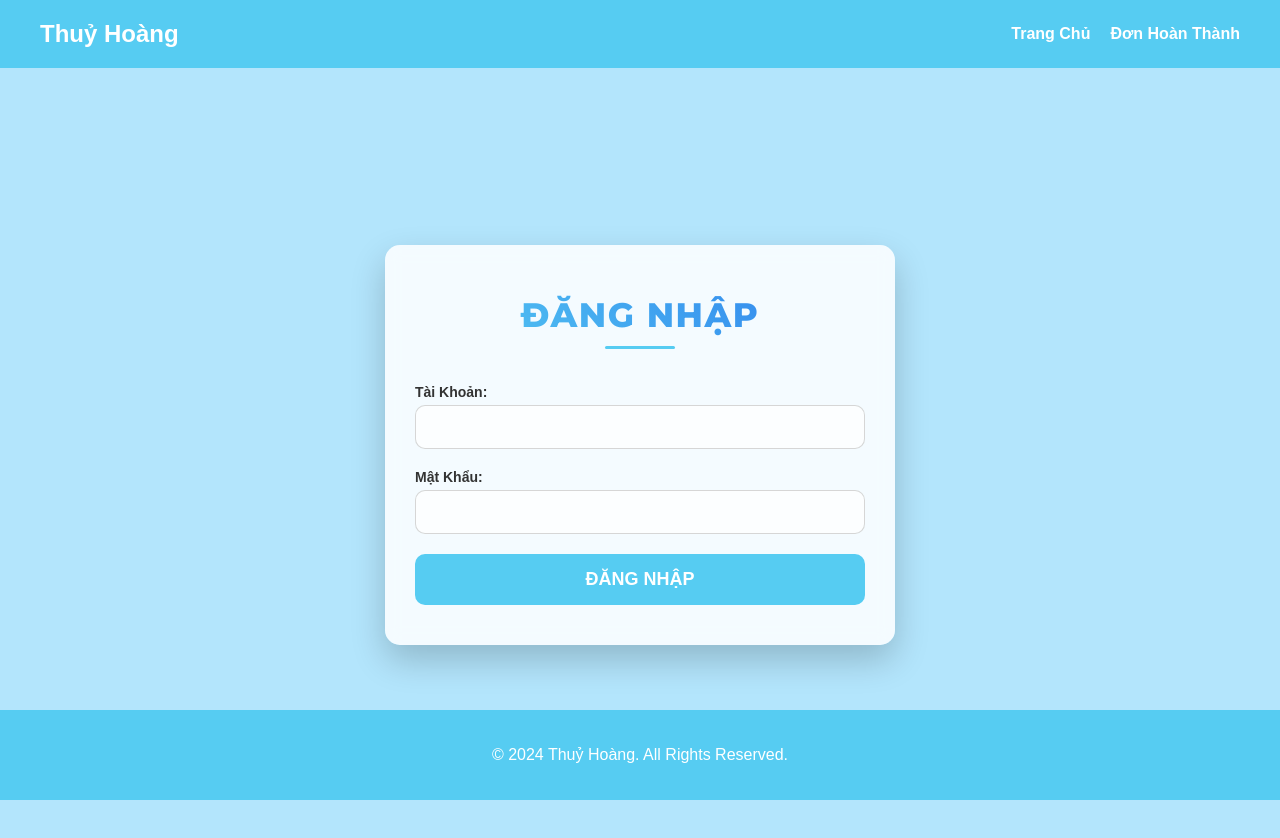
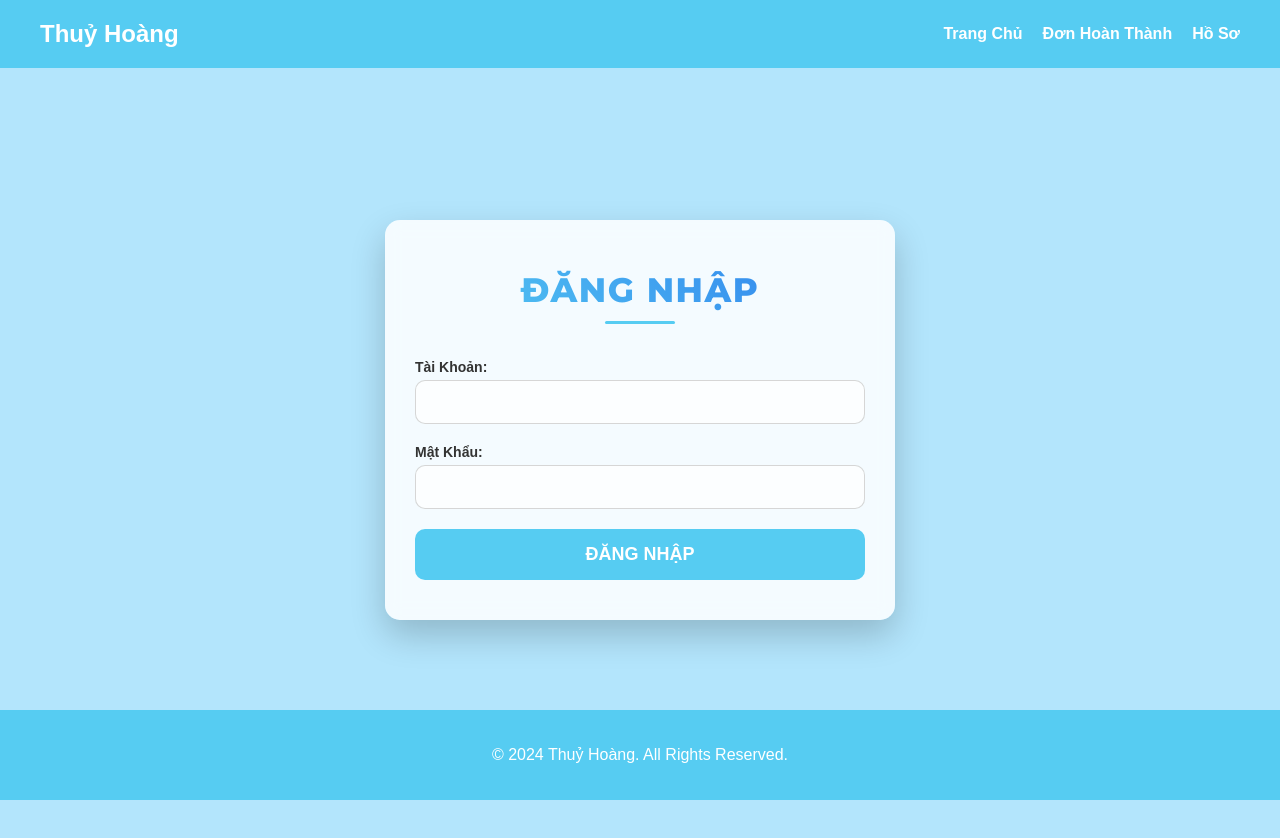
Before and after one commit to AidenTran15/ThuyHoang, a React (Create React App) app in the folder thuyhoang/: page /login in a window 1280 px wide. Shown: the top 838 px of the page. Built offline with nearby package versions, Linux system fonts and the light colour scheme.

Commit message:
Add "Profile Page" link to NavBar and update navigation logic for consistent display

```diff
--- a/thuyhoang/src/components/NavBar/NavBar.js
+++ b/thuyhoang/src/components/NavBar/NavBar.js
@@ -1,3 +1,4 @@
+// src/components/NavBar/NavBar.js
 import React from 'react';
 import { Link, useLocation } from 'react-router-dom';
 import './NavBar.css';
@@ -9,6 +10,7 @@ const NavBar = () => {
   const isHomePage = location.pathname === '/home';
   const isLoginPage = location.pathname === '/';
   const isDoneOrdersPage = location.pathname === '/done-orders';
+  const isProfilePage = location.pathname === '/profile'; // Check if on profile page
 
   return (
     <div className="navbar-wrapper">
@@ -17,17 +19,27 @@ const NavBar = () => {
           <h1>Thuỷ Hoàng</h1>
         </div>
         <ul className="navbar-links">
-          {/* Show "Trang Chủ" only on the "Đơn Hoàn Thành" page */}
-          {isDoneOrdersPage && <li><Link to="/home">Trang Chủ</Link></li>}
+          {/* Show "Trang Chủ" only on the "Đơn Hoàn Thành" or "Hồ Sơ" pages */}
+          {(isDoneOrdersPage || isProfilePage) && (
+            <li><Link to="/home">Trang Chủ</Link></li>
+          )}
 
-          {/* Show "Đơn Hoàn Thành" only on the "Trang Chủ" page */}
-          {isHomePage && <li><Link to="/done-orders">Đơn Hoàn Thành</Link></li>}
+          {/* Show "Đơn Hoàn Thành" only on the "Trang Chủ" or "Hồ Sơ" pages */}
+          {(isHomePage || isProfilePage) && (
+            <li><Link to="/done-orders">Đơn Hoàn Thành</Link></li>
+          )}
 
-          {/* On other pages, show both links */}
-          {!isHomePage && !isLoginPage && !isDoneOrdersPage && (
+          {/* Show "Hồ Sơ" only on the "Trang Chủ" or "Đơn Hoàn Thành" pages */}
+          {(isHomePage || isDoneOrdersPage) && (
+            <li><Link to="/profile">Hồ Sơ</Link></li>
+          )}
+
+          {/* On other pages (e.g., login page), show all three links */}
+          {!isHomePage && !isLoginPage && !isDoneOrdersPage && !isProfilePage && (
             <>
               <li><Link to="/home">Trang Chủ</Link></li>
               <li><Link to="/done-orders">Đơn Hoàn Thành</Link></li>
+              <li><Link to="/profile">Hồ Sơ</Link></li>
             </>
           )}
         </ul>
--- a/thuyhoang/src/pages/LoginPage/LoginPage.css
+++ b/thuyhoang/src/pages/LoginPage/LoginPage.css
@@ -31,7 +31,7 @@ body {
     min-width: 320px;
     backdrop-filter: blur(8px);
     transition: transform 0.3s ease, box-shadow 0.3s ease;
-    margin-top: -30px;
+    margin-top: -80px;
 }
 
 .login-container:hover {
```
